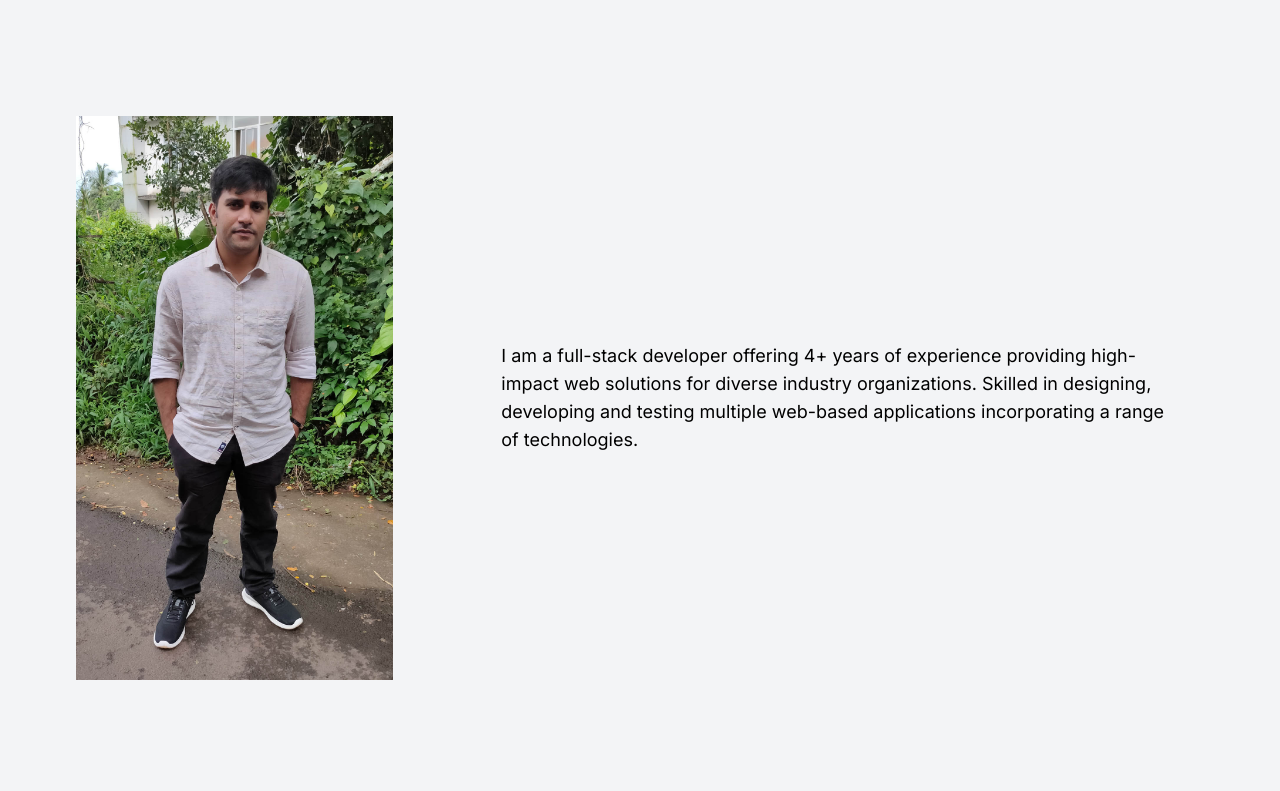
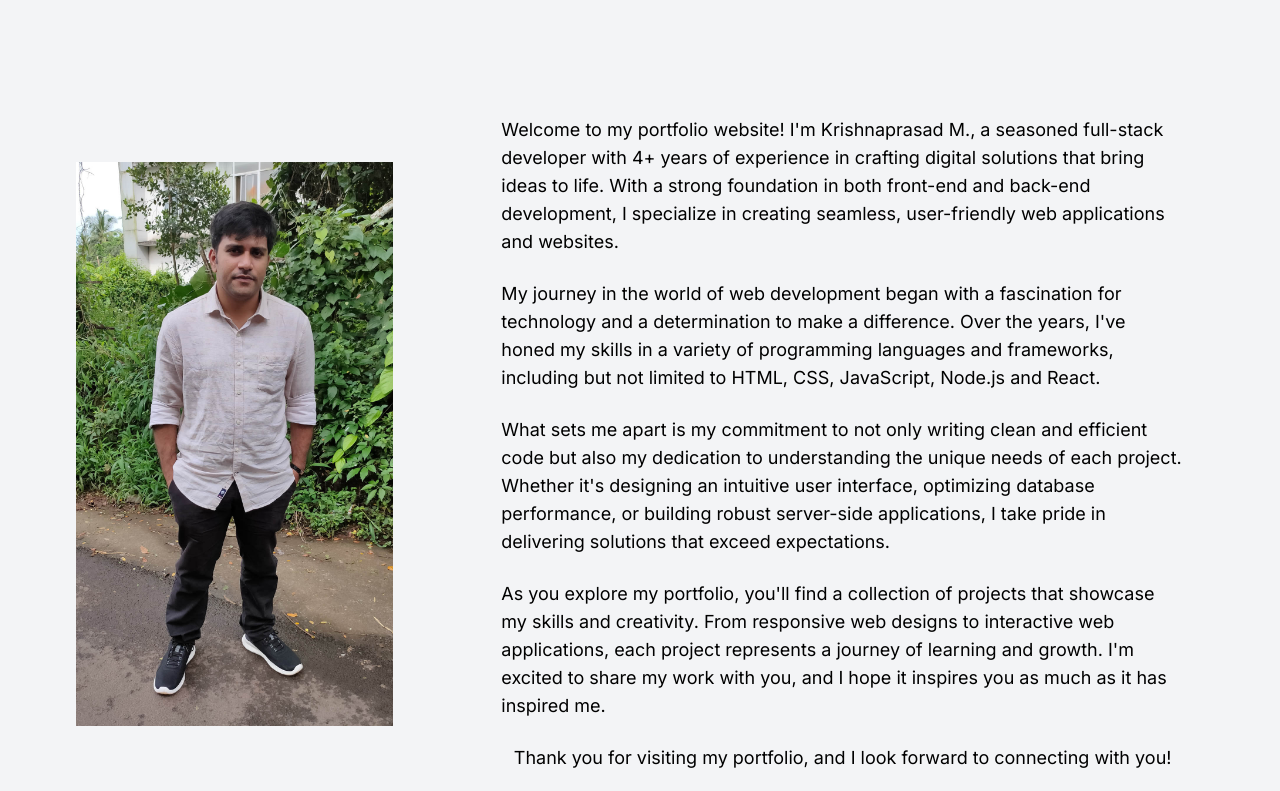
Before and after one commit to iamkrishnaprasad/iamkrishna.dev, a Next.js app: page / in a window 1280 px wide. Shown: the part 929-1720 px from the top of the page. Built offline with nearby package versions, Linux system fonts and the light colour scheme.

Commit message:
updated: about me section

```diff
--- a/src/components/feature/sections/AboutMe.tsx
+++ b/src/components/feature/sections/AboutMe.tsx
@@ -10,10 +10,12 @@ const calculateYearOfExperiences = () => {
   const years = presentDate.diff(joiningDate, "years");
   const months = presentDate.diff(joiningDate, "months") % 12;
 
-  return `${years && `${years}${months ? "+" : ""} years`}`;
+  return `${years && `${years ?? 0}${months ?? 0 ? "+" : ""}`}`;
 };
 
 const AboutMeContent = () => {
+  const name = "Krishnaprasad M.";
+  const yearOfExperiences = calculateYearOfExperiences();
   return (
     <>
       <SectionHeading title="About Me" />
@@ -29,12 +31,58 @@ const AboutMeContent = () => {
             />
           </div>
         </div>
-        <div className="flex h-auto w-full items-start justify-center p-4 md:h-full md:w-2/3 md:items-center md:p-16">
-          <Typography variant="body1">
-            I am a full-stack developer offering {calculateYearOfExperiences()} of experience
+        <div className="flex h-auto w-full flex-col items-start justify-center p-4 md:h-full md:w-2/3 md:items-center md:p-16">
+          {/* <Typography variant="body1">
+            I am a full-stack developer offering {yearOfExperiences} of experience
             providing high-impact web solutions for diverse industry organizations. Skilled in
             designing, developing and testing multiple web-based applications incorporating a range
             of technologies.
+          </Typography> */}
+          <Typography variant="body1">
+            Welcome to my portfolio website! I&#39;m {name}, a seasoned full-stack developer with{" "}
+            {yearOfExperiences} years of experience in crafting digital solutions that bring ideas
+            to life. With a strong foundation in both front-end and back-end development, I
+            specialize in creating seamless, user-friendly web applications and websites.
+          </Typography>
+          <br />
+          <Typography variant="body1">
+            My journey in the world of web development began with a fascination for technology and a
+            determination to make a difference. Over the years, I&#39;ve honed my skills in a
+            variety of programming languages and frameworks, including but not limited to HTML, CSS,
+            JavaScript, Node.js and React.
+          </Typography>
+          <br />
+          <Typography variant="body1">
+            What sets me apart is my commitment to not only writing clean and efficient code but
+            also my dedication to understanding the unique needs of each project. Whether it&#39;s
+            designing an intuitive user interface, optimizing database performance, or building
+            robust server-side applications, I take pride in delivering solutions that exceed
+            expectations.
+          </Typography>
+          <br />
+          {/* <Typography variant="body1">
+            With {yearOfExperiences} years of experience, I&#39;ve had the privilege of working with
+            diverse teams on projects ranging from e-commerce platforms to content management
+            systems. My adaptability and problem-solving mindset have enabled me to tackle complex
+            challenges head-on and find innovative solutions.
+          </Typography>
+          <br /> */}
+          <Typography variant="body1">
+            As you explore my portfolio, you&#39;ll find a collection of projects that showcase my
+            skills and creativity. From responsive web designs to interactive web applications, each
+            project represents a journey of learning and growth. I&#39;m excited to share my work
+            with you, and I hope it inspires you as much as it has inspired me.
+          </Typography>
+          <br />
+          {/* <Typography variant="body1">
+            If you have a project in mind or if you&#39;d like to connect and discuss how we can
+            work together to bring your ideas to fruition, please don&#39;t hesitate to reach out.
+            With {yearOfExperiences} years of experience under my belt, I&#39;m always up for new
+            challenges and opportunities to collaborate.
+          </Typography>
+          <br /> */}
+          <Typography variant="body1">
+            Thank you for visiting my portfolio, and I look forward to connecting with you!
           </Typography>
         </div>
       </div>
```
